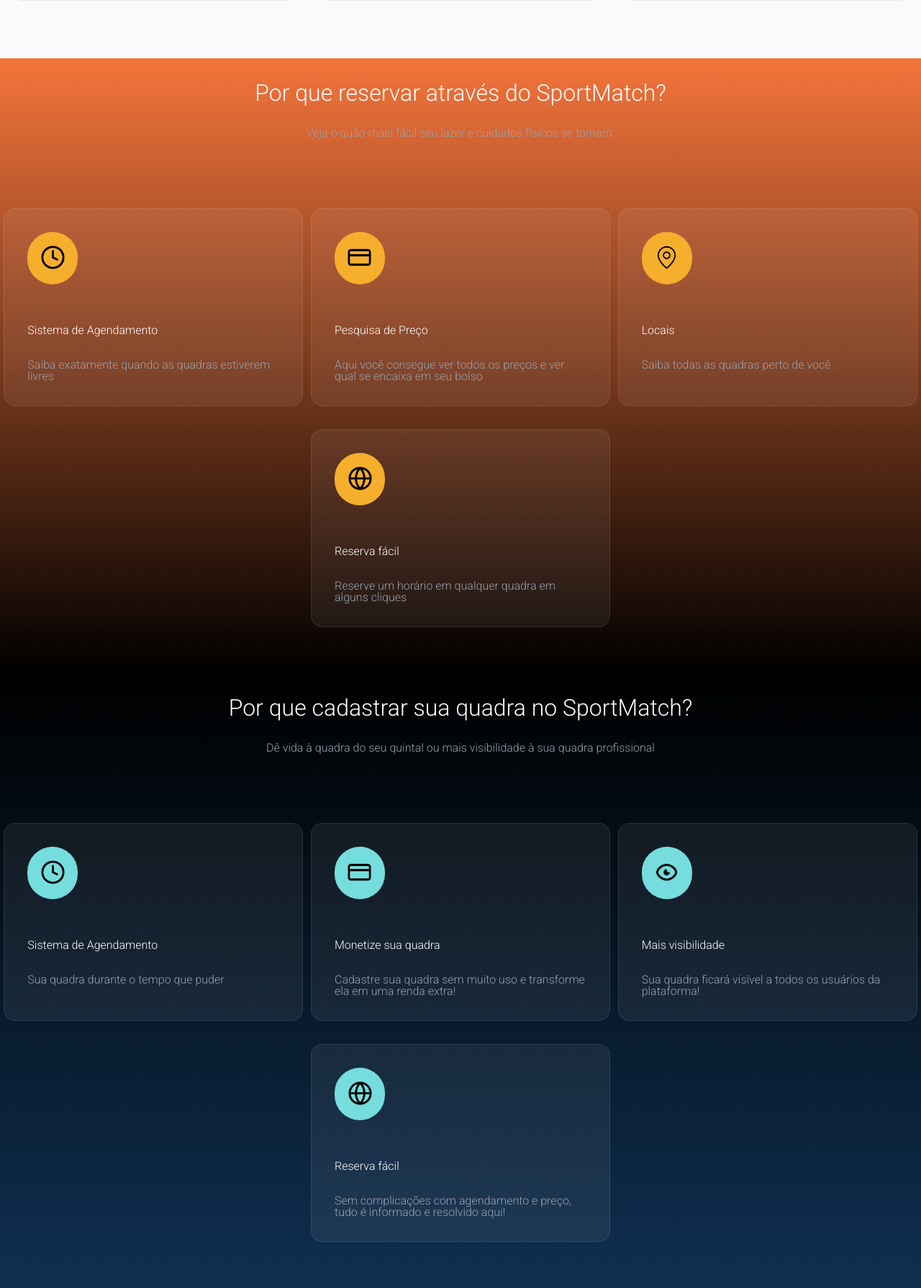
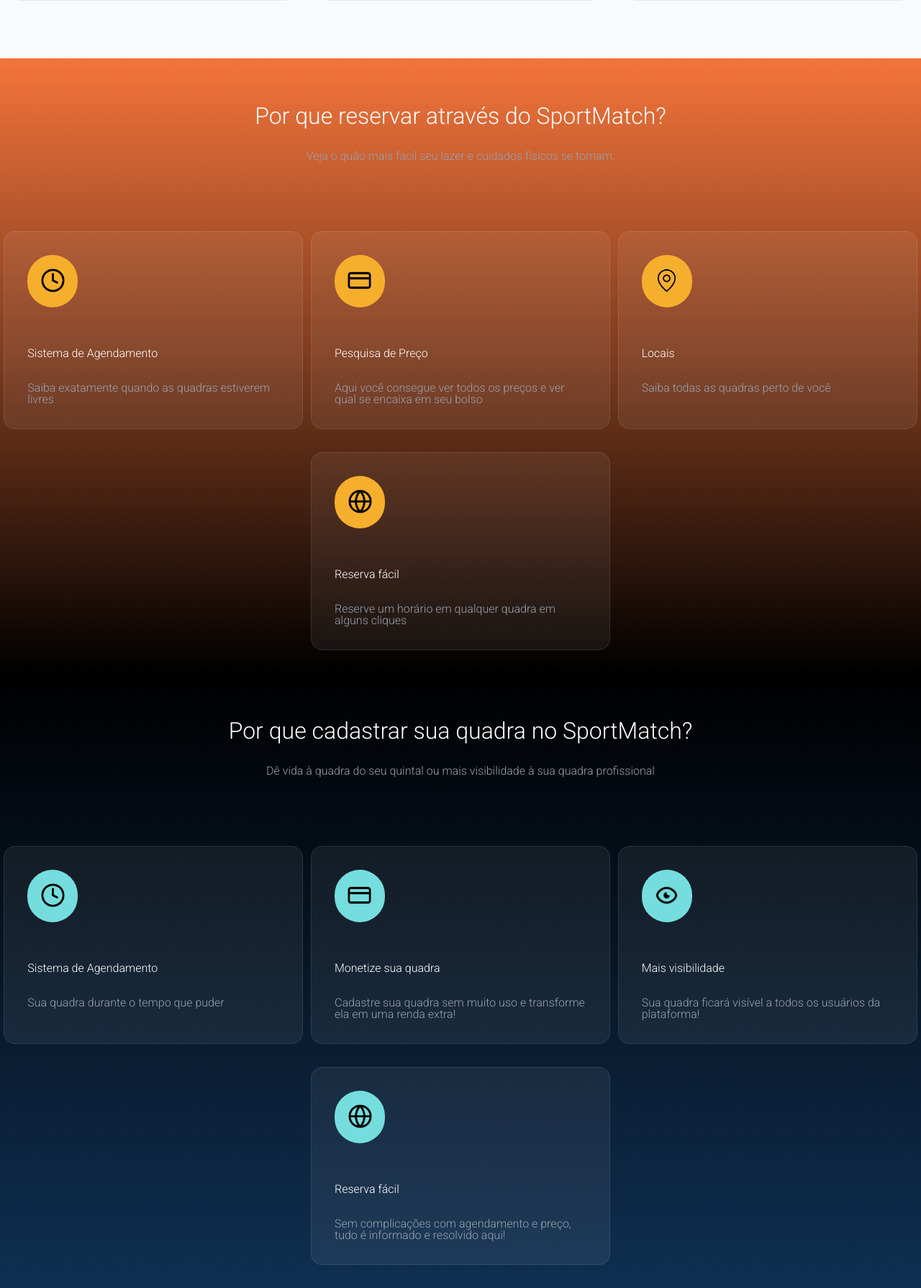
Before and after one commit to EstevaoLocks/ReservaDeQuadras, a PHP site: page / in a window 1280 px wide. Shown: the part 3039-4828 px from the top of the page at 72% size. Run offline with PHP 8.4, Linux system fonts and the light colour scheme.

Commit message:
ajustes section porque escolher

```diff
--- a/assets/css/style.css
+++ b/assets/css/style.css
@@ -539,7 +539,7 @@
 }
 
 .porqueContratar {
-    padding: 32px 0;
+    padding-top: 64px;
 
     display: flex;
     flex-direction: column;
@@ -560,7 +560,7 @@
 }
 
 .porqueCadastrar {
-    padding: 32px 0;
+    padding-top: 64px;
 
     display: flex;
     flex-direction: column;
```
